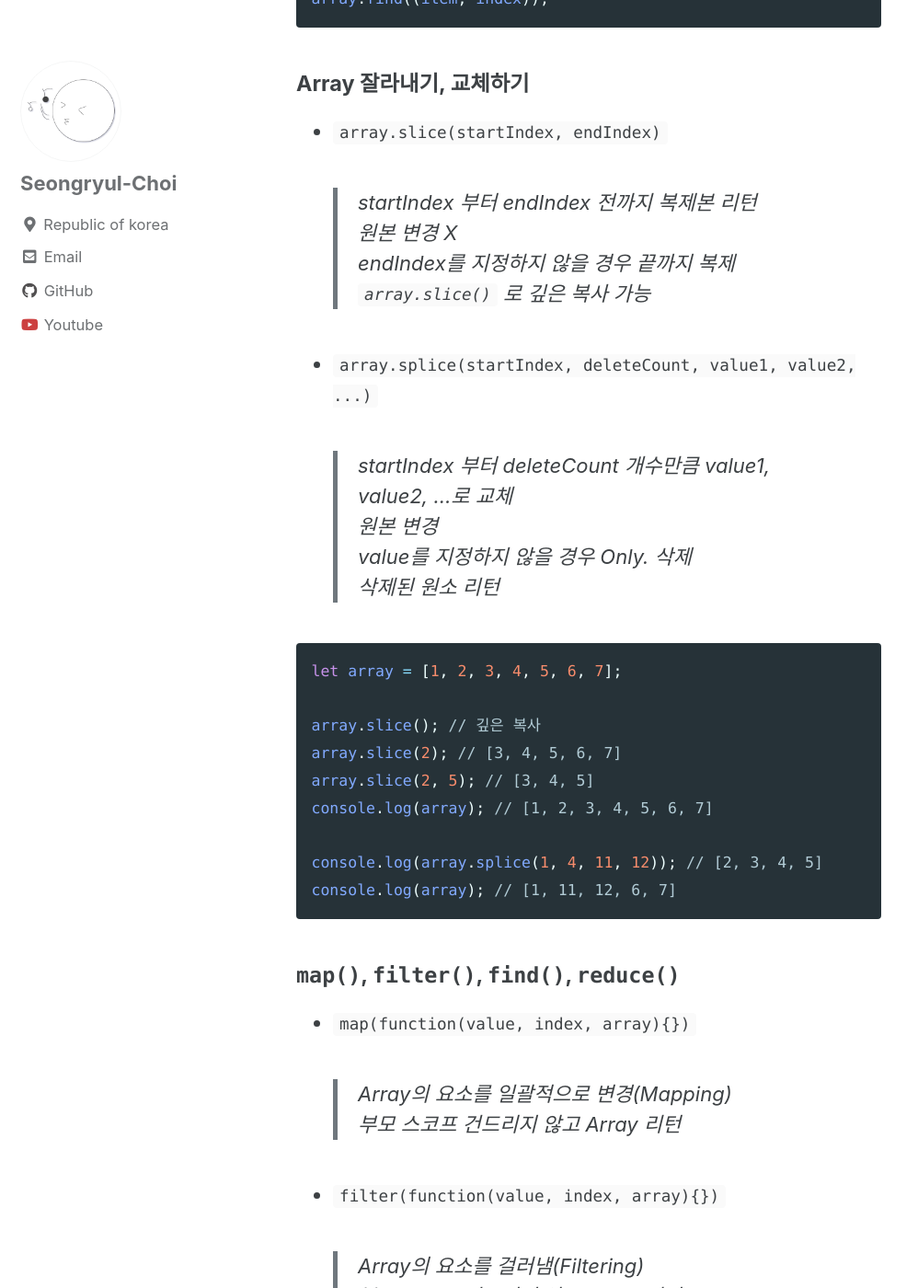
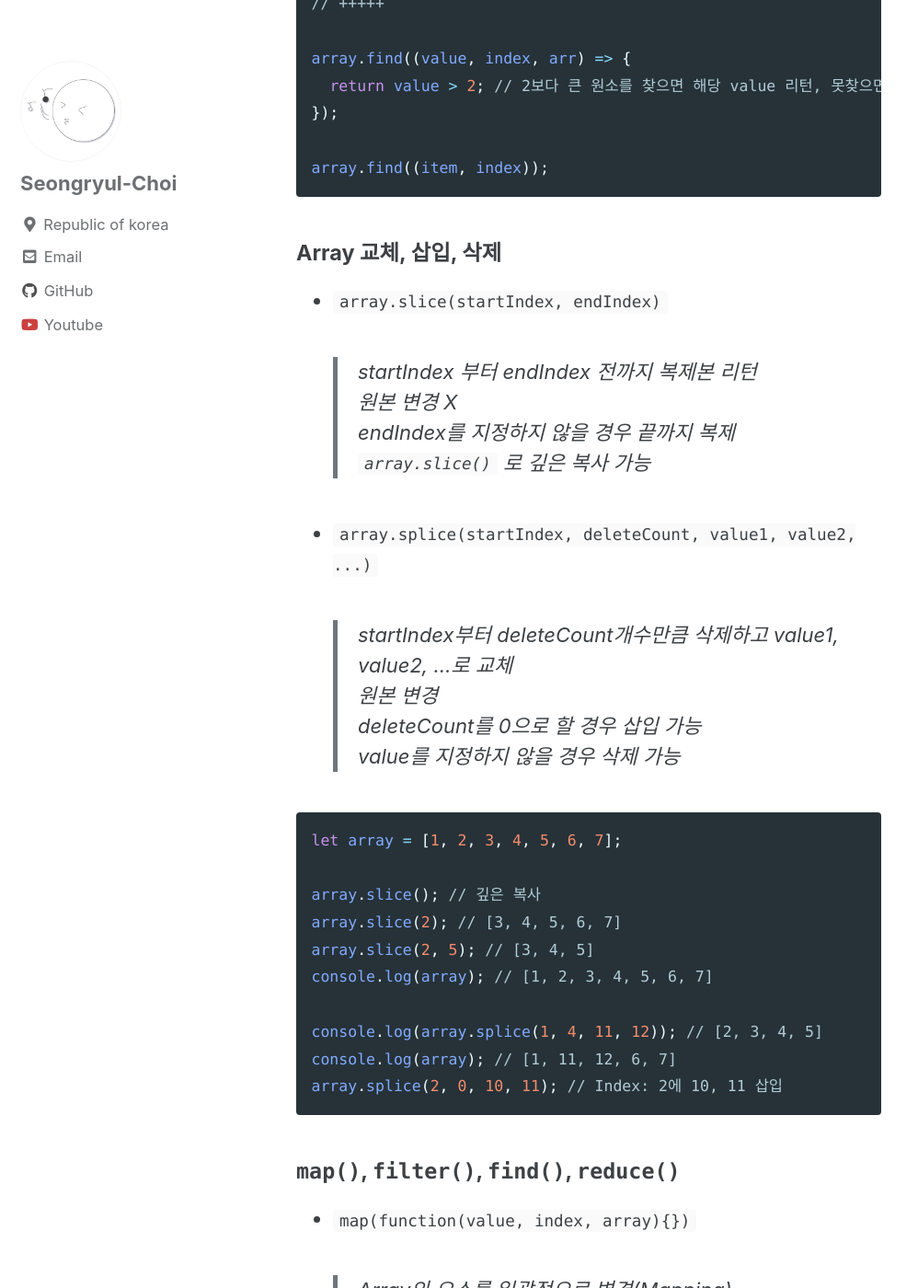
Before and after one commit to ryulurala/ryulurala.github.io, a Jekyll site: the page built from _posts/2021-01-17-reference_javascript.md, in a window 1280 px wide and 1400 px high, scrolled down 7354 px. Shown: the whole window at 92% size, without its empty margins (0-998 px from the left). Built offline with Jekyll 4.4.1, drawn with Linux system fonts in a browser that asks for light colours; cached includes are drawn as plain includes; some of the changed text lies outside the part shown.

Commit message:
Update JavaScript-Reference about splice

````diff
--- a/_posts/2021-01-17-reference_javascript.md
+++ b/_posts/2021-01-17-reference_javascript.md
@@ -7,6 +7,13 @@ toc: true
 ---
 
 ## 레퍼런스
+
+### Regular Expression(정규 표현식)
+
+```js
+const expression = "100*300+100-400/500";
+expression.split(/[+-*/]/g); // ["100", "*", "300", "+", "100", "-" "400", "/", "500"]
+```
 
 ### 문자열 or 배열 이어붙이기
 
@@ -189,7 +196,7 @@ array.find((value, index, arr) => {
 array.find((item, index));
 ```
 
-#### Array 잘라내기, 교체하기
+#### Array 교체, 삽입, 삭제
 
 - `array.slice(startIndex, endIndex)`
   > startIndex 부터 endIndex 전까지 복제본 리턴
@@ -197,10 +204,10 @@ array.find((item, index));
   > endIndex를 지정하지 않을 경우 끝까지 복제
   > `array.slice()` 로 깊은 복사 가능
 - `array.splice(startIndex, deleteCount, value1, value2, ...)`
-  > startIndex 부터 deleteCount 개수만큼 value1, value2, ...로 교체
+  > startIndex부터 deleteCount개수만큼 삭제하고 value1, value2, ...로 교체
   > 원본 변경
-  > value를 지정하지 않을 경우 Only. 삭제
-  > 삭제된 원소 리턴
+  > deleteCount를 0으로 할 경우 삽입 가능
+  > value를 지정하지 않을 경우 삭제 가능
 
 ```js
 let array = [1, 2, 3, 4, 5, 6, 7];
@@ -212,6 +219,7 @@ console.log(array); // [1, 2, 3, 4, 5, 6, 7]
 
 console.log(array.splice(1, 4, 11, 12)); // [2, 3, 4, 5]
 console.log(array); // [1, 11, 12, 6, 7]
+array.splice(2, 0, 10, 11); // Index: 2에 10, 11 삽입
 ```
 
 #### `map()`, `filter()`, `find()`, `reduce()`
@@ -403,7 +411,7 @@ str.replace("hello", "bye"); // "hi bye ryulurala"
 // 정규표현식(Regular Expression)
 str.replace(/\./gi, ","); // '.'을 ','로 치환
 str.replace(/[a-z]/gi, "A"); // 'a' 부터 'z'까지 대소문자 구별없이 A로 치환
-str.replace(/[abc]/gi, ""); // 'a', 'b', 'c'중 하나를 찾아 제거
+str.replace(/[abc]/gi, ""); // 'a', 'b', 'c'를 찾아 문자열 내에 제거
 str.replace(/[^abc]/gi, ""); // 'a', 'b', 'c'를 제외한 나머지 제거
 str.replace(/\s/gi, ""); // 문자열 내에 모든 공백 제거
 ```
````
